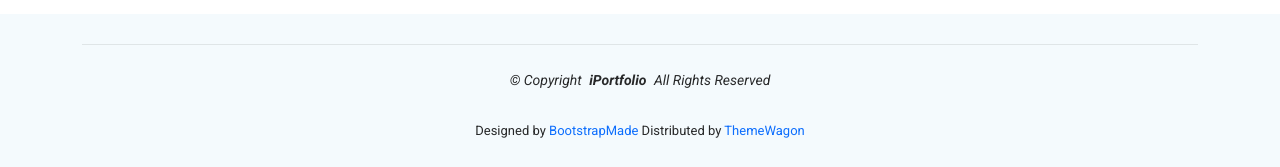
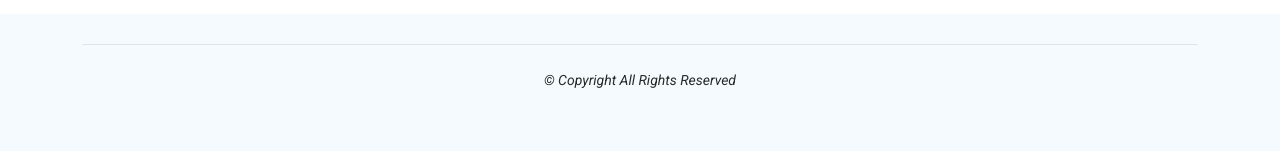
Before and after one commit to Karllouise-code/karlrito-portfolio, a Vue app: page / in a window 1280 px wide. Shown: the part 5647-5814 px from the top of the page. Built offline with nearby package versions, Linux system fonts and the light colour scheme.

Commit message:
Add custom styles for portfolio and update footer content
- Created a new CSS file for custom portfolio styles with extensive styling rules.
- Updated main.css to reflect the new custom styles.
- Simplified footer

```diff
--- a/src/App.vue
+++ b/src/App.vue
@@ -19,8 +19,8 @@ export default {
 @import url("https://cdn.jsdelivr.net/npm/bootstrap-icons@1.11.1/font/bootstrap-icons.css");
 @import url("https://cdn.jsdelivr.net/npm/aos@2.3.4/dist/aos.css");
 
-/* Import the exact iPortfolio CSS */
-@import '@/assets/css/iportfolio.css';
+/* Import custom portfolio CSS */
+@import '@/assets/css/main-styles.css';
 
 /* Global app styles */
 html, body {
--- a/src/assets/css/iportfolio.css
+++ b/src/assets/css/main-styles.css
@@ -1,9 +1,5 @@
 /**
-* Template Name: iPortfolio
-* Template URL: https://bootstrapmade.com/iportfolio-bootstrap-portfolio-websites-template/
-* Updated: Jun 29 2024 with Bootstrap v5.3.3
-* Author: BootstrapMade.com
-* License: https://bootstrapmade.com/license/
+* Custom Portfolio Styles
 */
 
 /*--------------------------------------------------------------
--- a/src/assets/css/main.css
+++ b/src/assets/css/main.css
@@ -1,9 +1,5 @@
 /**
-* Template Name: iPortfolio
-* Template URL: https://bootstrapmade.com/iportfolio-bootstrap-portfolio-websites-template/
-* Updated: Jun 29 2024 with Bootstrap v5.3.3
-* Author: BootstrapMade.com
-* License: https://bootstrapmade.com/license/
+* Custom Portfolio Styles
 */
 
 /*--------------------------------------------------------------
--- a/src/components/Footer.vue
+++ b/src/components/Footer.vue
@@ -3,14 +3,7 @@
 
     <div class="container">
       <div class="copyright text-center ">
-        <p>© <span>Copyright</span> <strong class="px-1 sitename">iPortfolio</strong> <span>All Rights Reserved</span></p>
-      </div>
-      <div class="credits">
-        <!-- All the links in the footer should remain intact. -->
-        <!-- You can delete the links only if you've purchased the pro version. -->
-        <!-- Licensing information: https://bootstrapmade.com/license/ -->
-        <!-- Purchase the pro version with working PHP/AJAX contact form: [buy-url] -->
-        Designed by <a href="https://bootstrapmade.com/">BootstrapMade</a> Distributed by <a href="https://themewagon.com">ThemeWagon</a>
+        <p>© <span>Copyright</span> <span>All Rights Reserved</span></p>
       </div>
     </div>
 
```
Also changed, not shown: .claude/settings.local.json (deleted).
